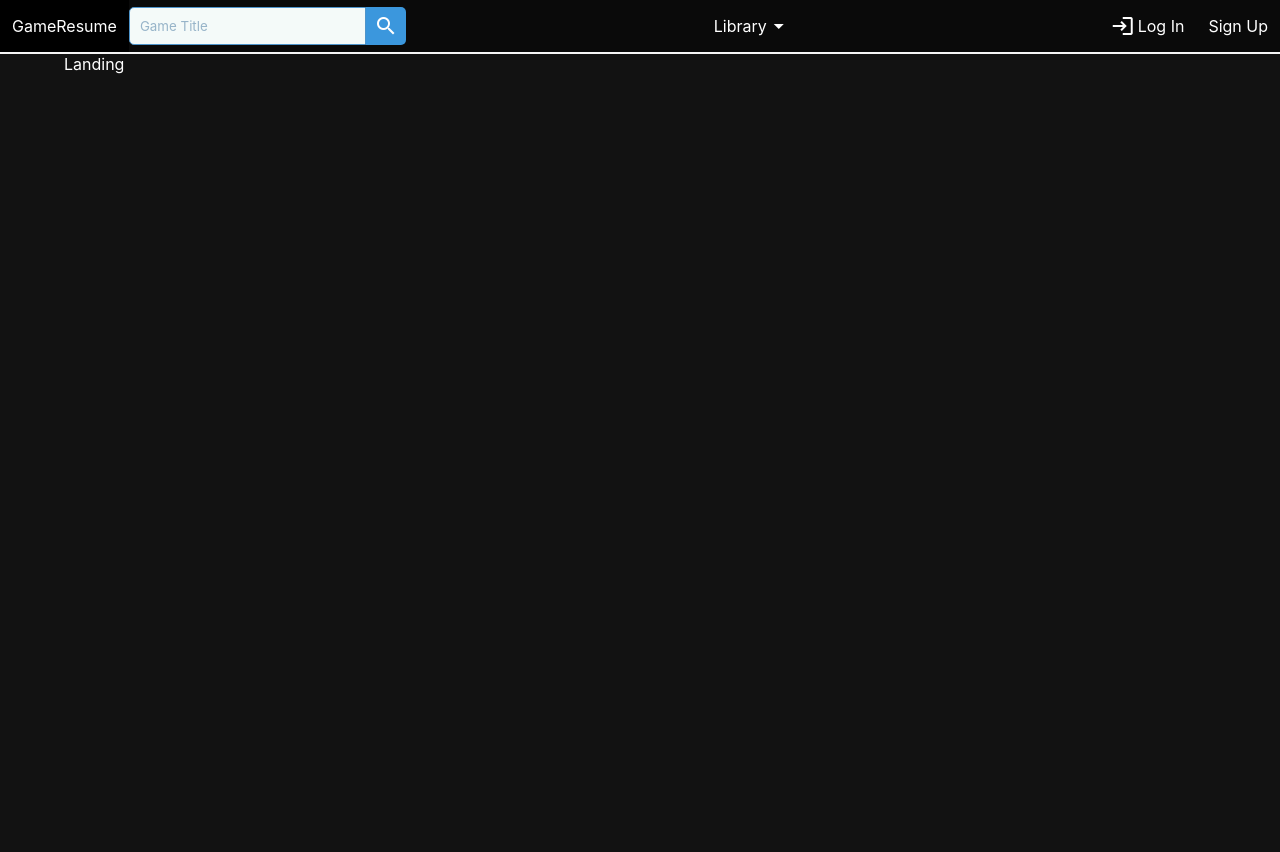
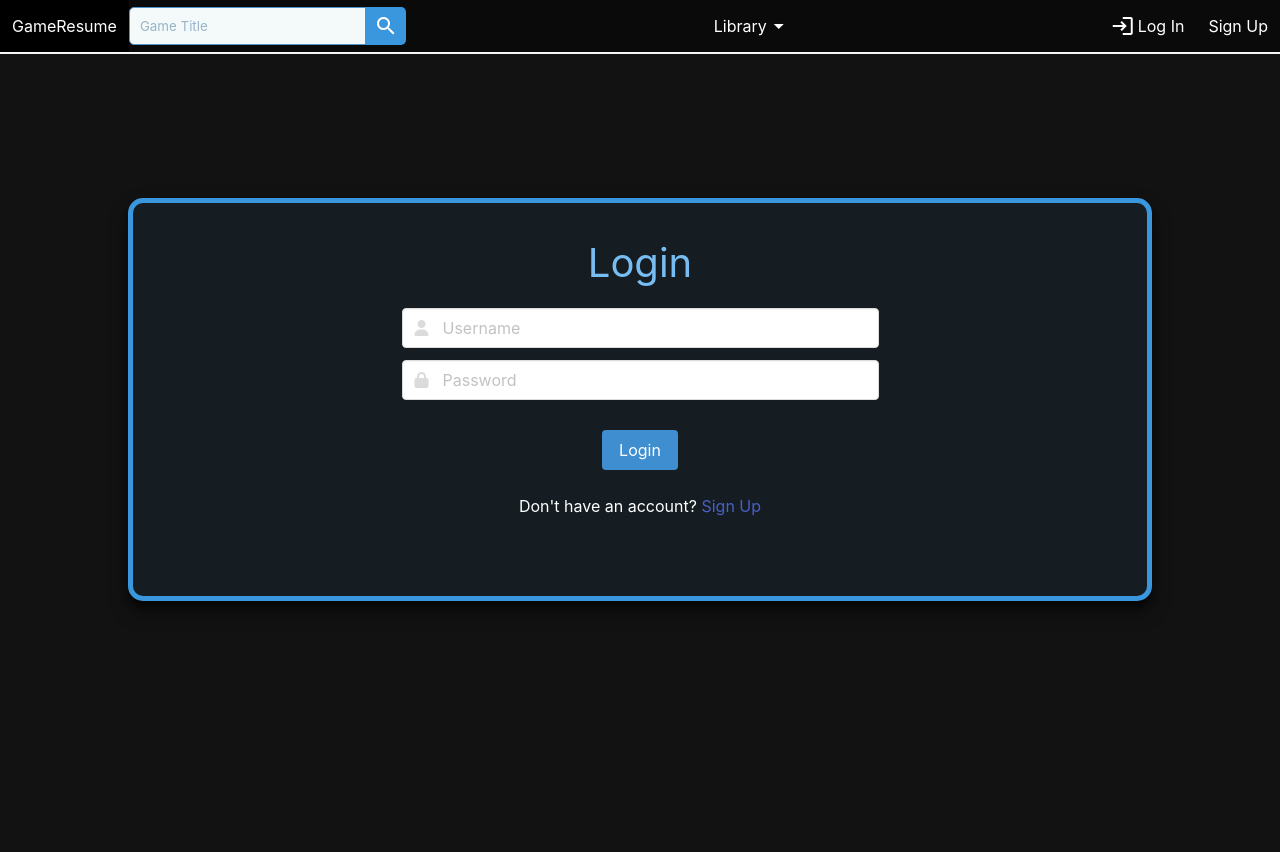
Before and after one commit to sean3434/GameArchive-Django, a Django app: page / in a window 1280 px wide. Run offline with Django 4.2, Linux system fonts and the light colour scheme; some libraries are stand-ins or nearby versions.

Commit message:
Fix Landing Page

```diff
--- a/gamearchive_project/settings.py
+++ b/gamearchive_project/settings.py
@@ -127,5 +127,5 @@ DEFAULT_AUTO_FIELD = 'django.db.models.BigAutoField'
 
 STATIC_URL = '/static/'
 STATICFILES_DIRS = [os.path.join(BASE_DIR,'main_app/static')]
-LOGIN_REDIRECT_URL = '/home/'
+LOGIN_REDIRECT_URL = '/library/currentlyplaying/'
 LOGOUT_REDIRECT_URL = '/'
--- a/main_app/static/styles/main.css
+++ b/main_app/static/styles/main.css
@@ -238,11 +238,11 @@ p {
 }
 
 .logbox {
-    border: solid #3b97dd 3px;
+    border: solid #3b97dd 5px;
     border-radius: 15px;
-    margin: 0px auto 0px auto;
-    padding: 30px 0px 0px 0px;
-    max-width: 50vw;
+    margin: 50px auto 0px auto;
+    padding: 30px 30px 30px 30px;
+    max-width: 80vw;
     background-color: #3b97dd16;
     box-shadow: rgba(0, 0, 0, 0.44) 0px 10px 20px, rgba(0, 0, 0, 0.48) 0px 6px 6px;
 }
--- a/main_app/templates/landing.html
+++ b/main_app/templates/landing.html
@@ -5,5 +5,43 @@ Landing Page
 {% endblock %}
 
 {% block content %}
-<h1>Landing</h1>
+<br/>
+<br/>
+<br/>
+<br/>
+<div class='contain'>
+    <div class='logbox'>
+            <h1 class="searchtitle logg">Login</h1>
+            <form method="post" action="{% url 'login' %}">
+                {% csrf_token %}
+                <div class="field">
+                    <p class="control has-icons-left has-icons-right">
+                        <input class="input" type="text" placeholder="Username" name="username">
+                        <span class="icon is-small is-left">
+                        <i class="fas fa-user"></i>
+                        </span>
+                    </p>
+                </div>
+                <div class="field">
+                    <p class="control has-icons-left">
+                        <input class="input" type="password" placeholder="Password" name="password">
+                        <span class="icon is-small is-left">
+                        <i class="fas fa-lock"></i>
+                        </span>
+                    </p>
+                </div>
+                <div class="field">
+                    <p class="control">
+                        <button class="button is-info">
+                        Login
+                        </button>
+                    </p>
+                </div>
+            </form>
+            <br/>
+            <h2 class='logmessage'>Don't have an account? <a href="{% url 'signup' %}">Sign Up</h2>
+            <br/>
+            <br/>
+    </div>
+</div>
 {% endblock %}
--- a/main_app/templates/search.html
+++ b/main_app/templates/search.html
@@ -14,6 +14,8 @@ Search Page
     <hr> {% endcomment %}
     <br/>
             {% for i in results %}
+    <div class='contain'>
+        <div class='logbox'>
                 <img class='searchimg' src='{{ i.background_image }}' alt='cover art'>
                 <div class='uniformtext'><strong class='searchtitle'>{{ i.name }}</strong></div>
                 <div class='uniformtext'>Rating: {{ i.metacritic }}</div>
@@ -68,6 +70,8 @@ Search Page
                         {% else %}
                         <a class='button is-info is-rounded' href='/accounts/login'>+ Add Game To Library</a>
                         {% endif %}
-        <hr style='border-top:2px dotted #8c8c8c;'>
+                {% comment %} <hr style='border-top:2px dotted #8c8c8c;'> {% endcomment %}
+        </div>
+    </div>
     {% endfor %}
 {% endblock %}
--- a/main_app/views.py
+++ b/main_app/views.py
@@ -34,6 +34,7 @@ class Landing(TemplateView):
 @method_decorator(login_required, name='dispatch')
 class Home(TemplateView):
     template_name = "home.html"
+
 
 @method_decorator(login_required, name='dispatch')
 class GameCreate(CreateView):
@@ -110,7 +111,7 @@ class Signup(View):
         if form.is_valid():
             user = form.save()
             login(request, user)
-            return redirect("home")
+            return redirect("library/currentlyplaying")
         else:
             context = {"form": form}
             return render(request, "registration/signup.html", context)
```
Lines whose indentation alone changed are shown as unchanged.
